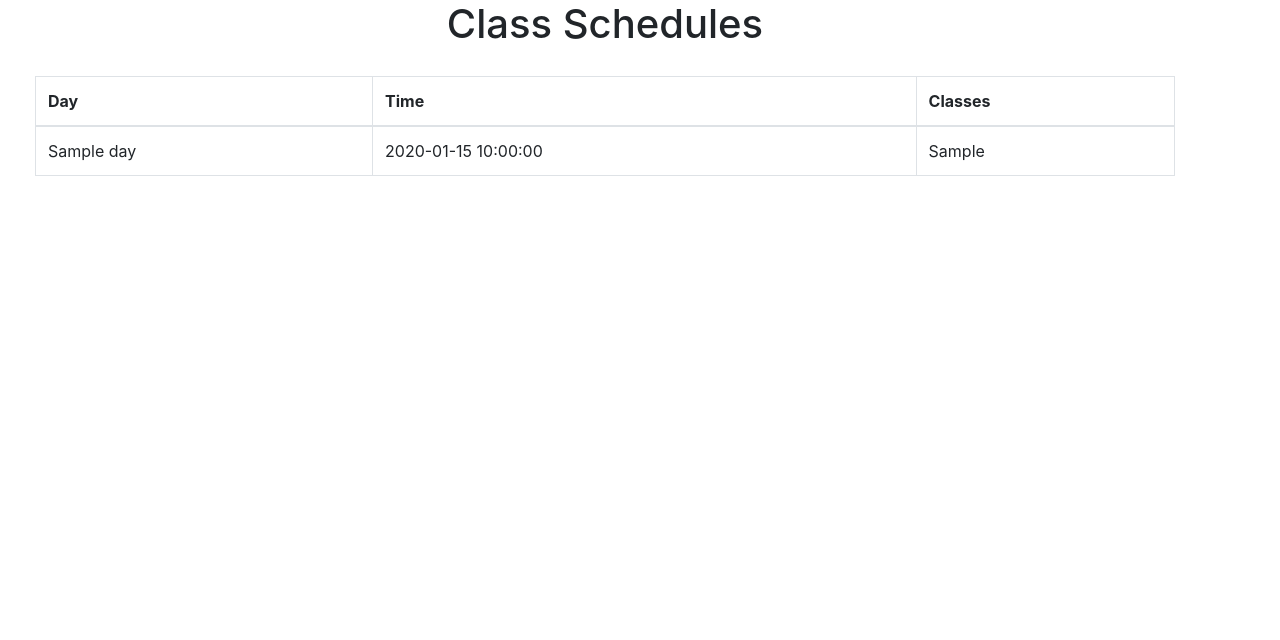
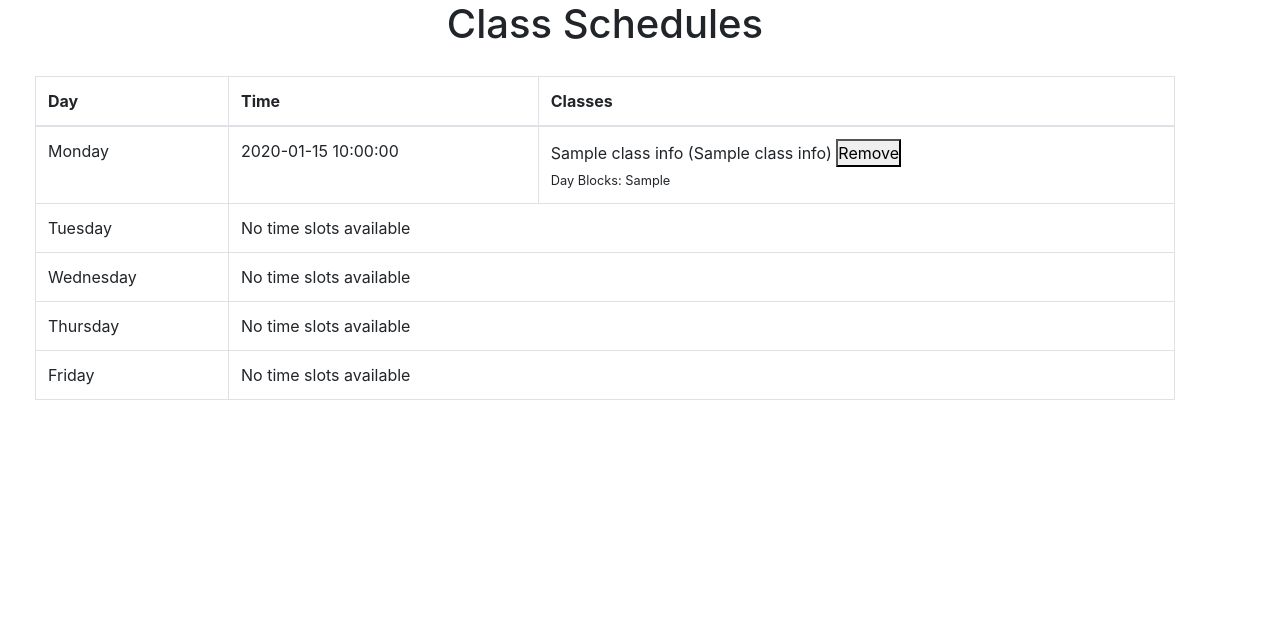
Before and after one commit to MA0610/SchedulingWebsite, a Flask app: template templates/schedules.html in a window 1280 px wide. Shown: the part 76-716 px from the top of the page. Run offline with Flask 3, Linux system fonts and the light colour scheme; the template is opened without the code that fills it: most values are stand-ins (such as "Sample title", 1, 10 or a date in 2020); some libraries are stand-ins or nearby versions.

Commit message:
added removal of classes through buttons (html)

```diff
--- a/templates/schedules.html
+++ b/templates/schedules.html
@@ -7,7 +7,6 @@
     <meta charset="UTF-8">
     <meta name="viewport" content="width=device-width, initial-scale=1.0">
     <title>Class Schedules</title>
-
     <style>
         body {
             margin: 20px;
@@ -16,6 +15,36 @@
             margin-top: 20px;
         }
     </style>
+    <script>
+        function removeClass(className, professorName, timeSlotTime) {
+            if (confirm(`Are you sure you want to remove ${className} taught by ${professorName}?`)) {
+                fetch('/remove_class_db', {
+                    method: 'POST',
+                    headers: {
+                        'Content-Type': 'application/json',
+                    },
+                    body: JSON.stringify({
+                        class_name: className,
+                        professor_name: professorName,
+                        time_slot_time: timeSlotTime  // Send time as a string
+                    })
+                })
+                .then(response => response.json())
+                .then(data => {
+                    if (data.success) {
+                        alert(data.message);
+                        location.reload();  // Reload the page to see the updated schedule
+                    } else {
+                        alert(data.message);
+                    }
+                })
+                .catch(error => {
+                    console.error('Error:', error);
+                    alert('An error occurred while removing the class.');
+                });
+            }
+        }
+    </script>
 </head>
 <body>
     <div class="container">
@@ -30,26 +59,37 @@
                     </tr>
                 </thead>
                 <tbody>
-                    {% for day, time_slots in schedules.items() %}
-                        {% for time_slot in time_slots %}
+                    {% for day in ["Monday", "Tuesday", "Wednesday", "Thursday", "Friday"] %}
+                        {% if schedules[day] %}
+                            {% for time_slot in schedules[day].time_slots %}
                                 <tr>
                                     <td>{{ day }}</td>
                                     <td>{{ time_slot.time }}</td>
                                     <td>
                                         {% if time_slot.classes %}
-                                        {{ time_slot.classes | join(', ') }}
+                                            {% for class_info in time_slot.classes %}
+                                                {{ class_info.class_name }} ({{ class_info.professor_name }})
+                                                <button onclick="removeClass('{{ class_info.class_name }}', '{{ class_info.professor_name }}', '{{ time_slot.time }}')">Remove</button><br>
+                                                <small>Day Blocks: {{ class_info.day_blocks }}</small><br>
+                                            {% endfor %}
                                         {% else %}
                                             No classes scheduled
                                         {% endif %}
                                     </td>
                                 </tr>
                             {% endfor %}
+                        {% else %}
+                            <tr>
+                                <td>{{ day }}</td>
+                                <td colspan="2">No time slots available</td>
+                            </tr>
+                        {% endif %}
                     {% endfor %}
                 </tbody>
             </table>
         </div>
     </div>
-
 </body>
 </html>
+
 {% endblock %}
```
Lines whose indentation alone changed are shown as unchanged.
